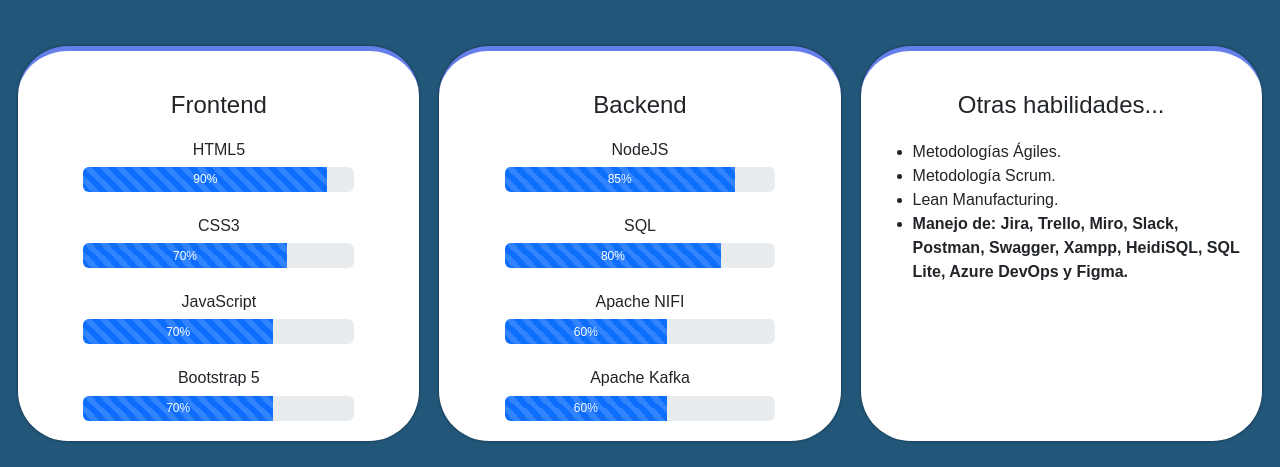
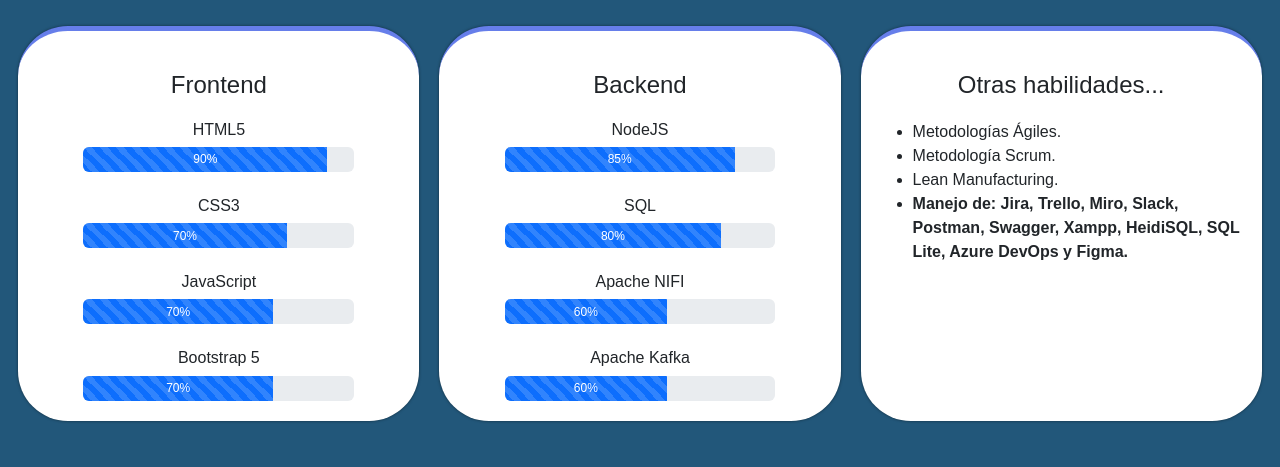
Before and after one commit to matiasyofre/porfolio_yofre_matias_coder, a website: page pages/conocimientos.html in a window 1280 px wide. Shown: the part 189-656 px from the top of the page. Drawn offline with nearby package versions, Linux system fonts and the light colour scheme; a web font is replaced by a local one.

Commit message:
modificacion pagina conocimientos

```diff
--- a/css/style.css
+++ b/css/style.css
@@ -359,8 +359,8 @@
   font-size: 40px; }
 
 .mainSkills {
-  margin-top: 50px;
-  margin-bottom: 100px; }
+  margin-top: 30px;
+  margin-bottom: 50px; }
 
 .progress {
   width: 75%;
```
